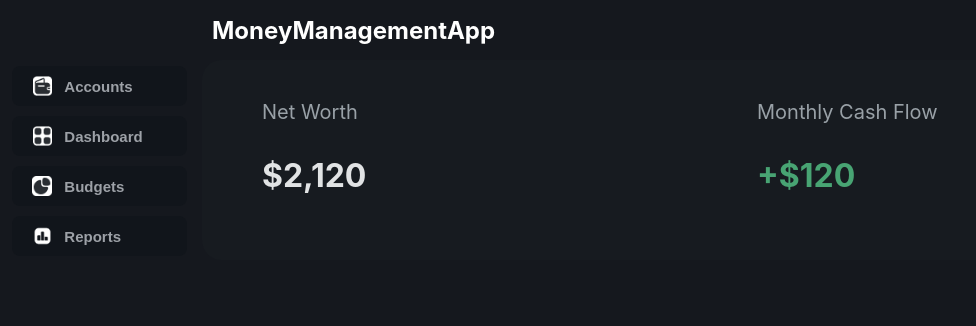
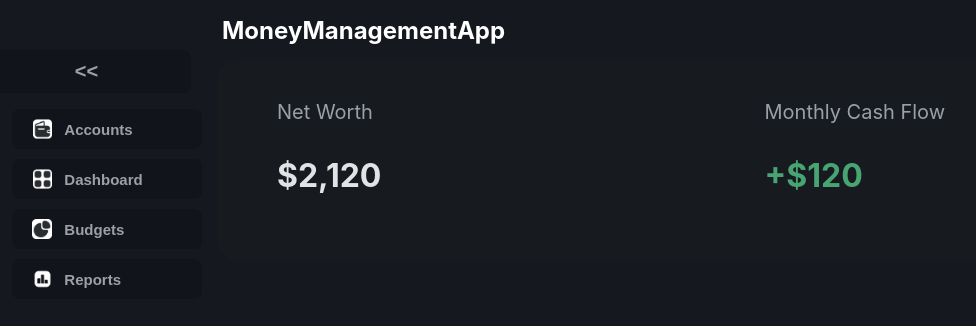
Before and after one commit to marcuandrei1/MoneyManagementApp, a React (Create React App) app in the folder MoneyManagementApp_frontend/: page / in a window 1280 px wide. Shown: the top 326 px of the page, without its empty margins (18-994 px from the left). Built offline with nearby package versions, Linux system fonts and the light colour scheme.

Commit message:
sidebarFlow

```diff
--- a/MoneyManagementApp_frontend/src/components/Sidebar.js
+++ b/MoneyManagementApp_frontend/src/components/Sidebar.js
@@ -6,7 +6,8 @@ import chart from "../resources/chart-square.png";
 import wallet from "../resources/empty-wallet.png";
 import graph from "../resources/graph.png";
 
-function Sidebar() {
+function Sidebar({isMinimized, setIsMinimized}) {
+
   const items = [
     { text: "Accounts", icon: wallet },
     { text: "Dashboard", icon: category },
@@ -14,8 +15,17 @@ function Sidebar() {
     { text: "Reports", icon: chart },
   ];
 
+  const toggleSidebar = () => {
+    setIsMinimized(!isMinimized);
+  }
+
   return (
-    <div className="sidebar">
+
+    <div className={`sidebar ${isMinimized ? "minimized" : ""}`}>
+      <button onClick={toggleSidebar} className="toggle-btn">
+        {isMinimized?">>" : "<<"}
+      </button>
+
       <ul className="list-group">
         {items.map((item, index) => (
           <li key={index} className="list-group-item">
--- a/MoneyManagementApp_frontend/src/components/Window.js
+++ b/MoneyManagementApp_frontend/src/components/Window.js
@@ -1,13 +1,19 @@
+import { useState } from "react";
 import Sidebar from "./Sidebar";
 import Topbar from "./Topbar";
 import ContentWindow from "./ContentWindow";
 import "../styles/windowStyle.css";
 
 function Window() {
+  const [isMinimized, setIsMinimized] = useState(false);
+
   return (
-    <div className="window">
+    <div className={`window ${isMinimized ? "sidebar-minimized" : ""}`}>
       <Topbar />
-      <Sidebar />
+      <Sidebar
+        isMinimized={isMinimized}
+        setIsMinimized={setIsMinimized}
+      />
       <ContentWindow />
     </div>
   );
--- a/MoneyManagementApp_frontend/src/styles/contentwindowStyle.css
+++ b/MoneyManagementApp_frontend/src/styles/contentwindowStyle.css
@@ -2,4 +2,5 @@
   background-color: #15181e;
   grid-column: 2 / span 3;
   grid-row: 2 / span 3;
+  margin-left: 15px;
 }
--- a/MoneyManagementApp_frontend/src/styles/sidebarStyle.css
+++ b/MoneyManagementApp_frontend/src/styles/sidebarStyle.css
@@ -4,6 +4,53 @@
 
   grid-row: 1 / span 4; /* Ocupă ambele rânduri */
   grid-column: 1;
+
+  width: 100%; /* Instead of 250px, just fill the container */
+  transition: padding 0.3s ease; /* REMOVE 'width' from the transition */
+  overflow: hidden;
+}
+
+.sidebar.minimized {
+  width: 100%; /* The new, smaller width */
+  padding: 50px 5px 15px 10px; /* Adjust padding for the smaller size */
+}
+
+.sidebar.minimized .side-bar-button-text {
+  display: none;
+}
+
+.sidebar.minimized .side-bar-btn {
+  justify-content: center;
+  width: 100%;
+}
+
+/* This styles the new toggle button to match your dark theme */
+.toggle-btn {
+  width: 95%;
+  display: flex;
+  justify-content: center; /* Center the "«" or "»" */
+  align-items: center;
+  gap: 12px;
+  padding: 10px;
+  margin-bottom: 15px; /* Add some space below it */
+  border-radius: 8px;
+  background: #11151b; /* Match your .side-bar-btn */
+  color: #9da1a7; /* Match your .side-bar-btn */
+  font-size: 20px; /* Make the arrow icon a good size */
+  font-weight: 600;
+  border: none;
+  cursor: pointer;
+  transition: 0.2s;
+}
+
+.toggle-btn:hover {
+  background-color: #424750; /* Match your .side-bar-btn:hover */
+  color: #e2e8f0;
+}
+
+/* Make the toggle button fill the space when minimized */
+.sidebar.minimized .toggle-btn {
+  width: 100%;
 }
 
 .list-group-item {
--- a/MoneyManagementApp_frontend/src/styles/topbarStyle.css
+++ b/MoneyManagementApp_frontend/src/styles/topbarStyle.css
@@ -5,7 +5,7 @@
 
   display: flex;
   align-items: center;
-  padding-left: 10px;
+  padding-left: 20px;
   color: #ffffff;
   font-size: 12px;
 }
--- a/MoneyManagementApp_frontend/src/styles/windowStyle.css
+++ b/MoneyManagementApp_frontend/src/styles/windowStyle.css
@@ -3,4 +3,10 @@
   grid-template-columns: 220px auto; /* Sidebar + restul */
   grid-template-rows: 60px auto; /* Topbar + content */
   height: 100vh;
+
+  transition: grid-template-columns 0.3s ease;
 }
+
+.window.sidebar-minimized {
+  grid-template-columns: 100px auto;
+}
```
